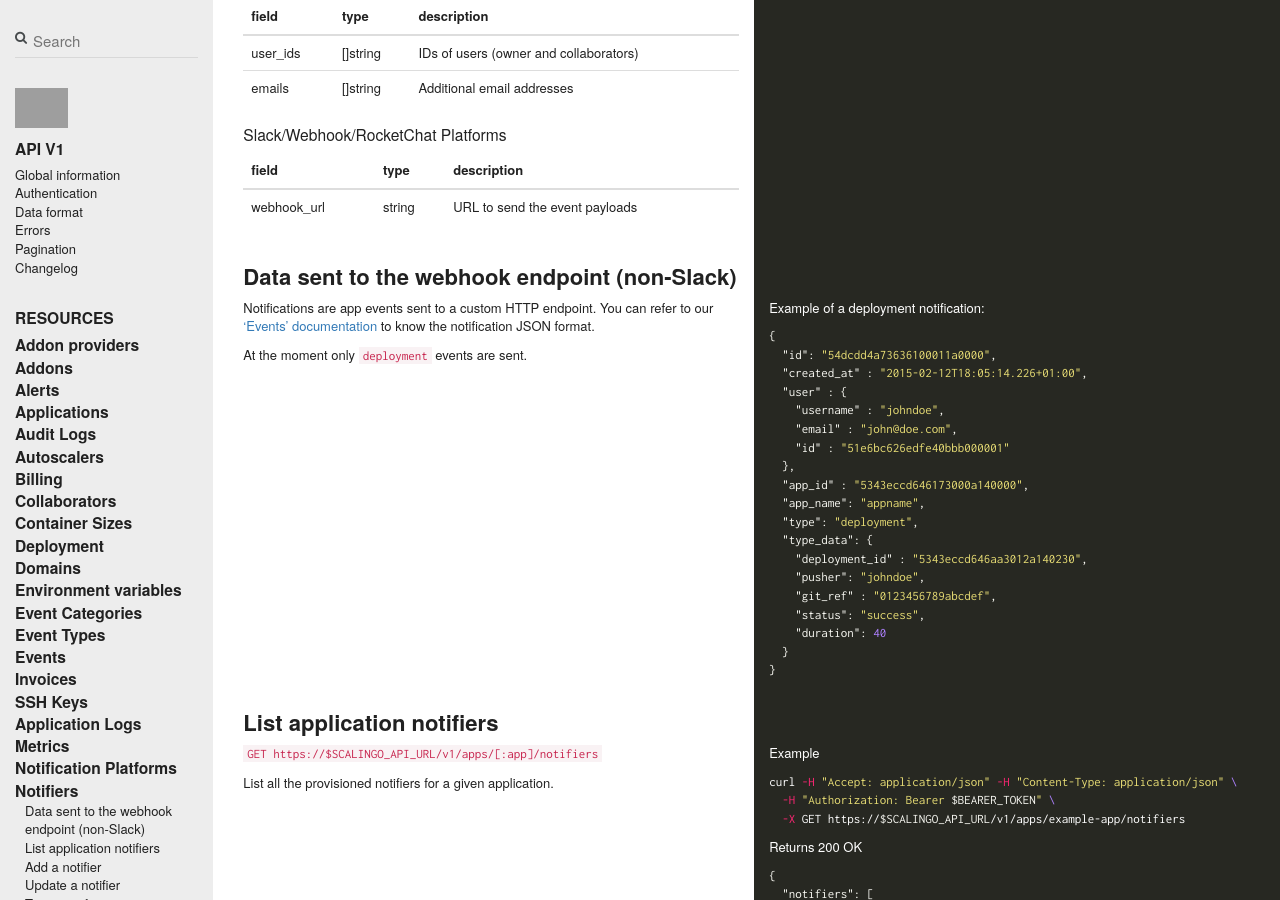
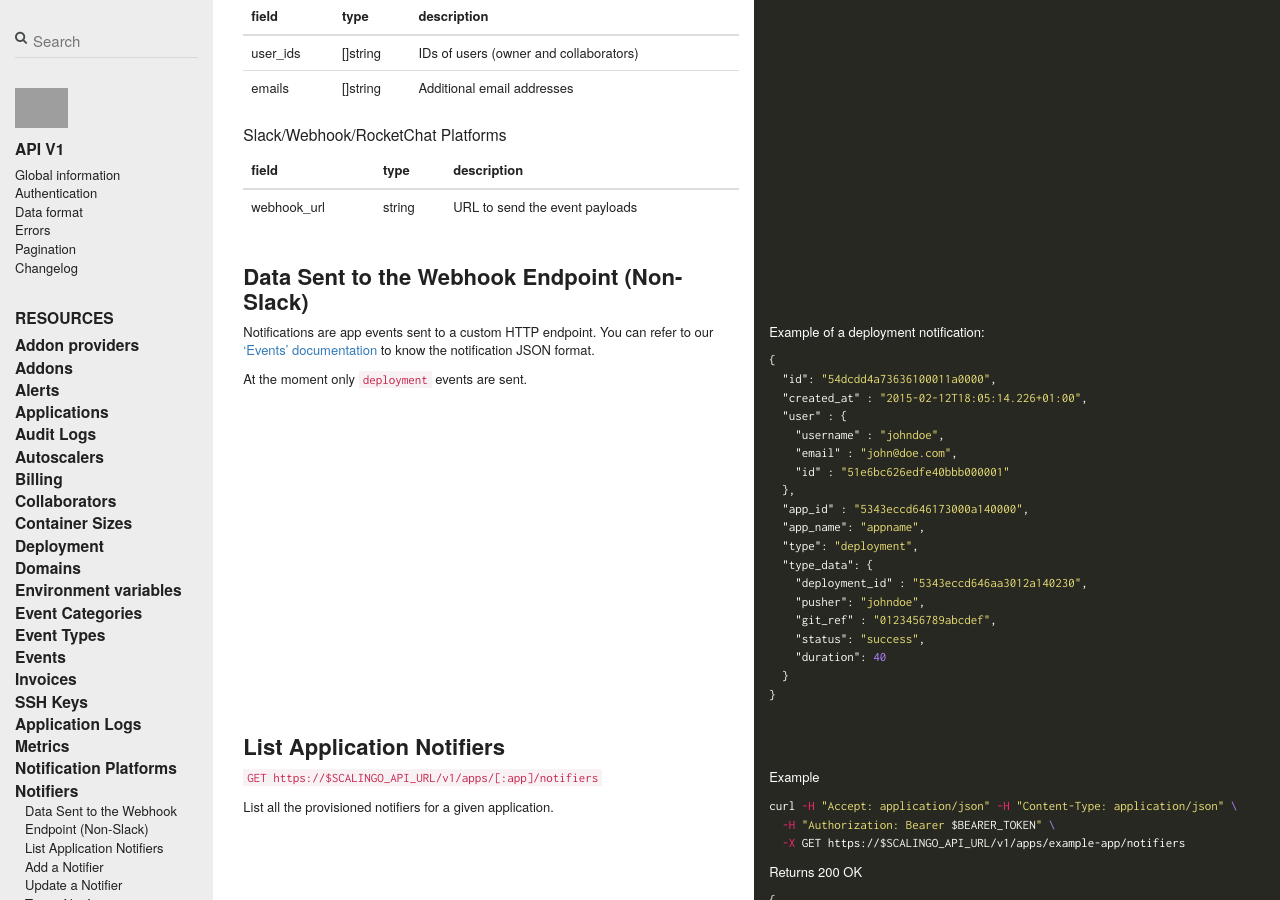
Before and after one commit to jdauphant/developers-documentation, a Jekyll site: the page built from _scalingo_api/notifiers.md, in a window 1280 px wide and 900 px high, scrolled down 634 px. Built offline with Jekyll 4.4.1, drawn with Linux system fonts in a browser that asks for light colours; nearby versions of some CDN libraries; comment, search, counter and statistics services are not loaded; some of the changed text lies outside the part shown; grey boxes are pictures that could not be loaded.

Commit message:
Titleize the tiles

````diff
--- a/_scalingo_api/notifiers.md
+++ b/_scalingo_api/notifiers.md
@@ -68,7 +68,7 @@ Example object:
 
 --- row ---
 
-## Data sent to the webhook endpoint (non-Slack)
+## Data Sent to the Webhook Endpoint (Non-Slack)
 
 --- row ---
 
@@ -105,7 +105,7 @@ Example of a deployment notification:
 ```
 --- row ---
 
-## List application notifiers
+## List Application Notifiers
 
 --- row ---
 
@@ -173,7 +173,7 @@ Returns 200 OK
 
 --- row ---
 
-## Add a notifier
+## Add a Notifier
 
 --- row ---
 
@@ -208,7 +208,7 @@ Returns 201 Created
 
 --- row ---
 
-## Update a notifier
+## Update a Notifier
 
 --- row ---
 
@@ -242,7 +242,7 @@ Returns 200 OK
 
 --- row ---
 
-## Test a notifier
+## Test a Notifier
 
 `POST https://$SCALINGO_API_URL/v1/apps/[:app]/notifiers/[:notifier_id]/test`
 
@@ -257,7 +257,7 @@ curl -H "Authorization: Bearer $BEARER_TOKEN" \
 
 --- row ---
 
-## Remove a notifier
+## Remove a Notifier
 
 --- row ---
 
````
